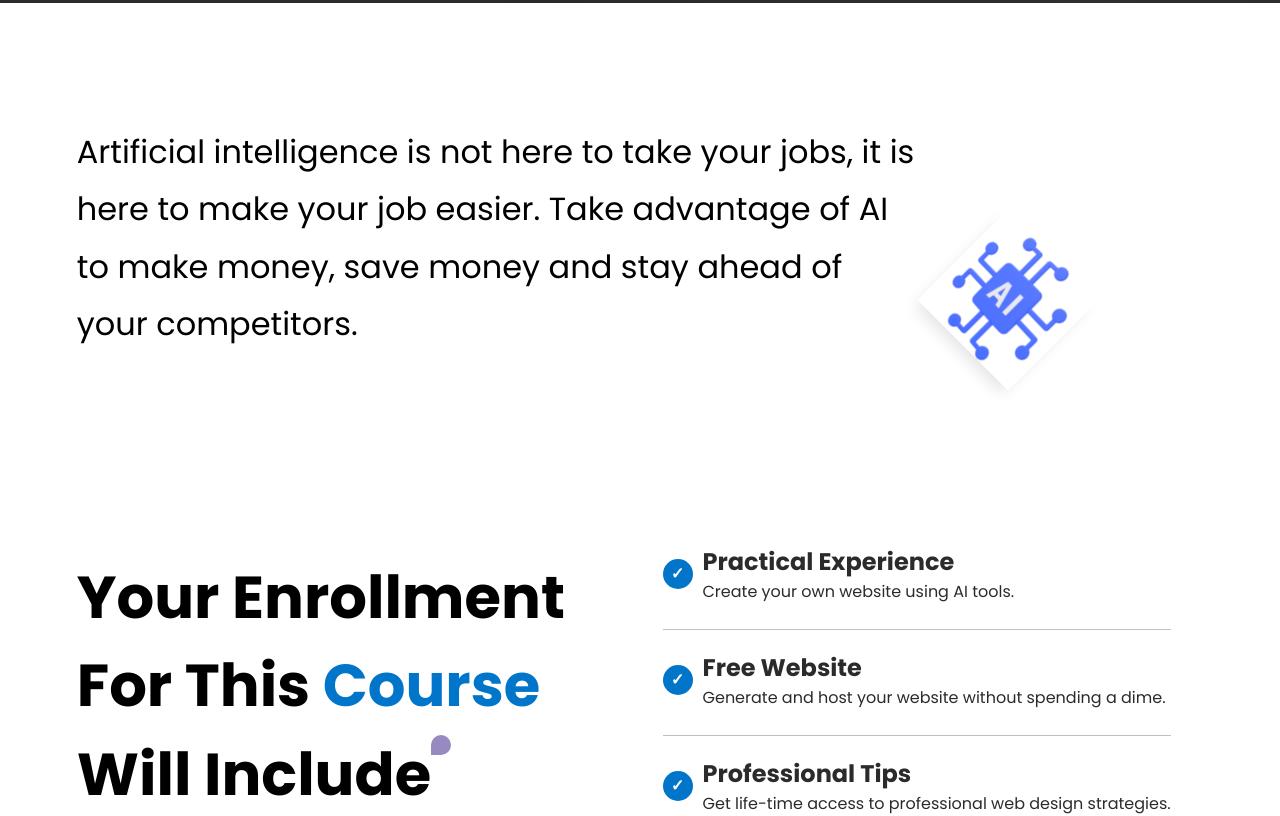
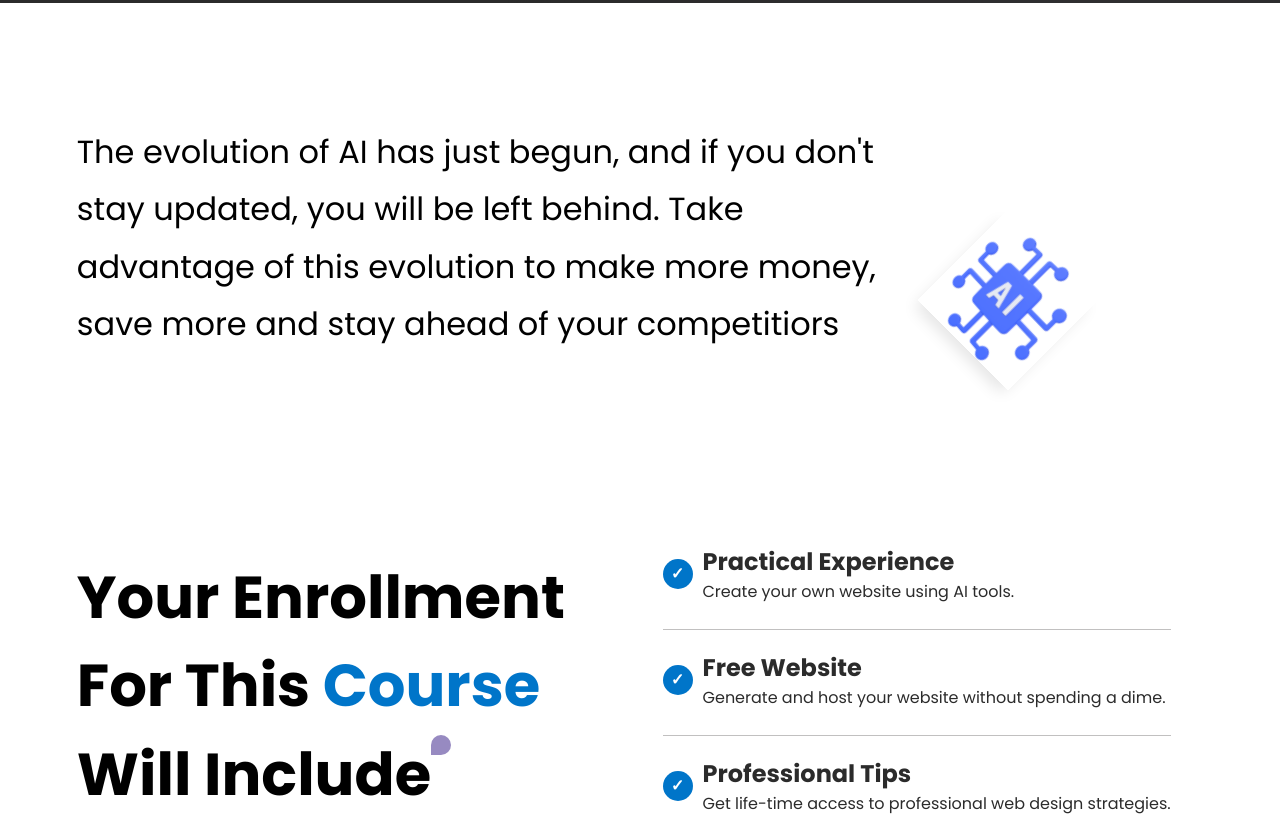
Before and after one commit to EmmyKay0026/ai-web-design, a React (Vite) app: page / in a window 1280 px wide. Shown: the part 1480-2296 px from the top of the page. Built offline with nearby package versions, Linux system fonts and the light colour scheme.

Commit message:
Teaser text updated

```diff
--- a/src/App.css
+++ b/src/App.css
@@ -1,4 +1,4 @@
-body::after {
+/* body::after {
     display:inline-block;
     content: '';
     z-index: 10000;
@@ -13,7 +13,7 @@ body::after {
     background-image: url("./assets/noisebg.png");
     animation: 0.4s infinite noise !important;
     pointer-events: none;
- }
+ } */
 @keyframes noise {
   0%,
   100% {
@@ -554,7 +554,7 @@ display: grid;
   padding: 70px 6%;
   width: 80%;
   border-radius: 10px;
-  box-shadow: 0px 47px 24px -20px rgba(0, 0, 0, 0.1);
+  box-shadow: -9px 11px 37px -2px rgba(0, 0, 0, 0.1);
 }
 .cta-cont div{
   width: 50%;
--- a/src/components/organism/Teaser/Teaser.jsx
+++ b/src/components/organism/Teaser/Teaser.jsx
@@ -6,9 +6,9 @@ export const Teaser = () => {
   return (
     <div className="teaser-cont">
       <h4>
-        Artificial intelligence is not here to take your jobs, it is here to
-        make your job easier. Take advantage of AI to make money, save money and
-        stay ahead of your competitors.
+        The evolution of AI has just begun, and if you don't stay updated, you
+        will be left behind. Take advantage of this evolution to make more
+        money, save more and stay ahead of your competitiors
       </h4>
       {/* <Button className="teaser-btn btn" children="Enroll Now" /> */}
       <div className="teaser-img">
```
